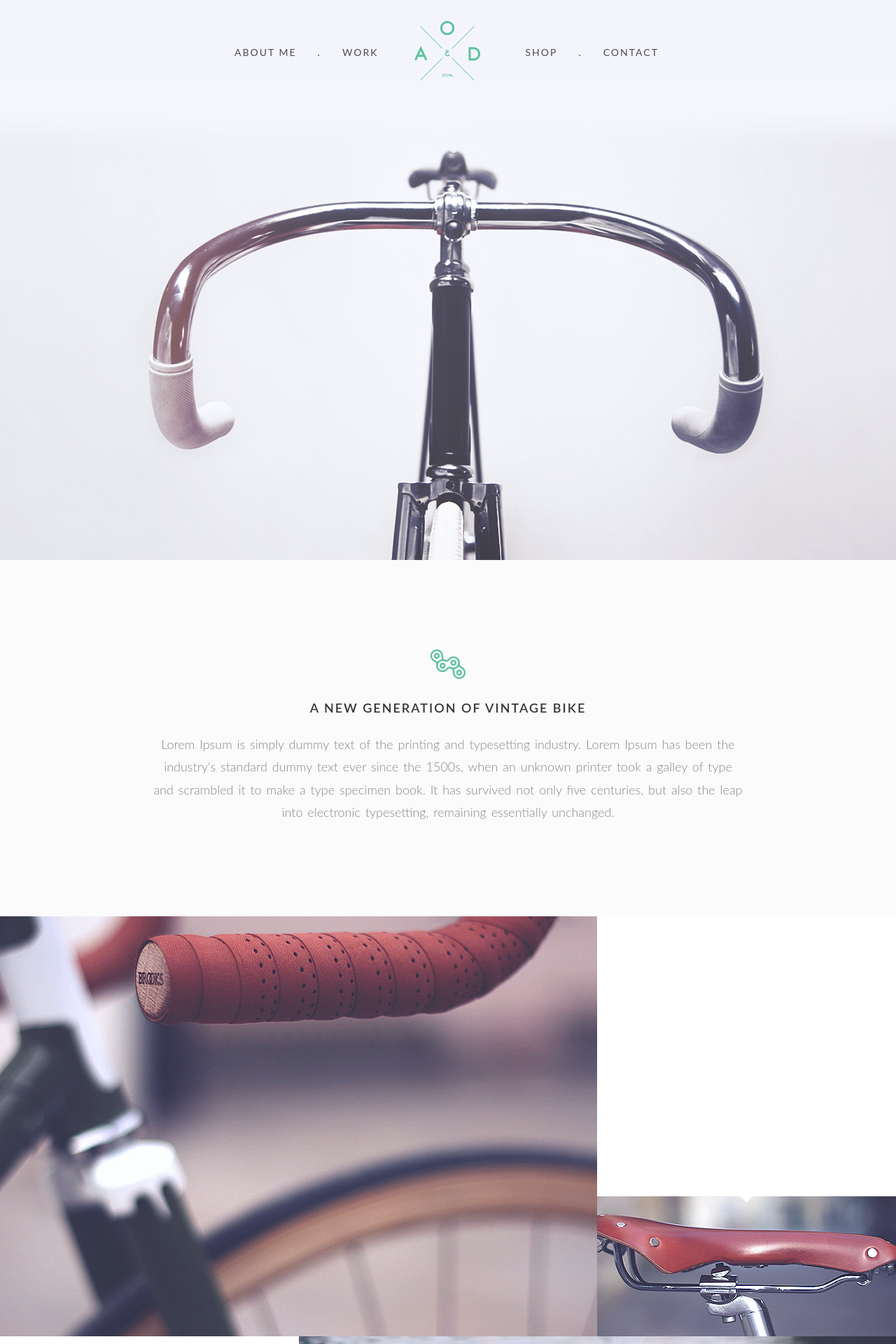
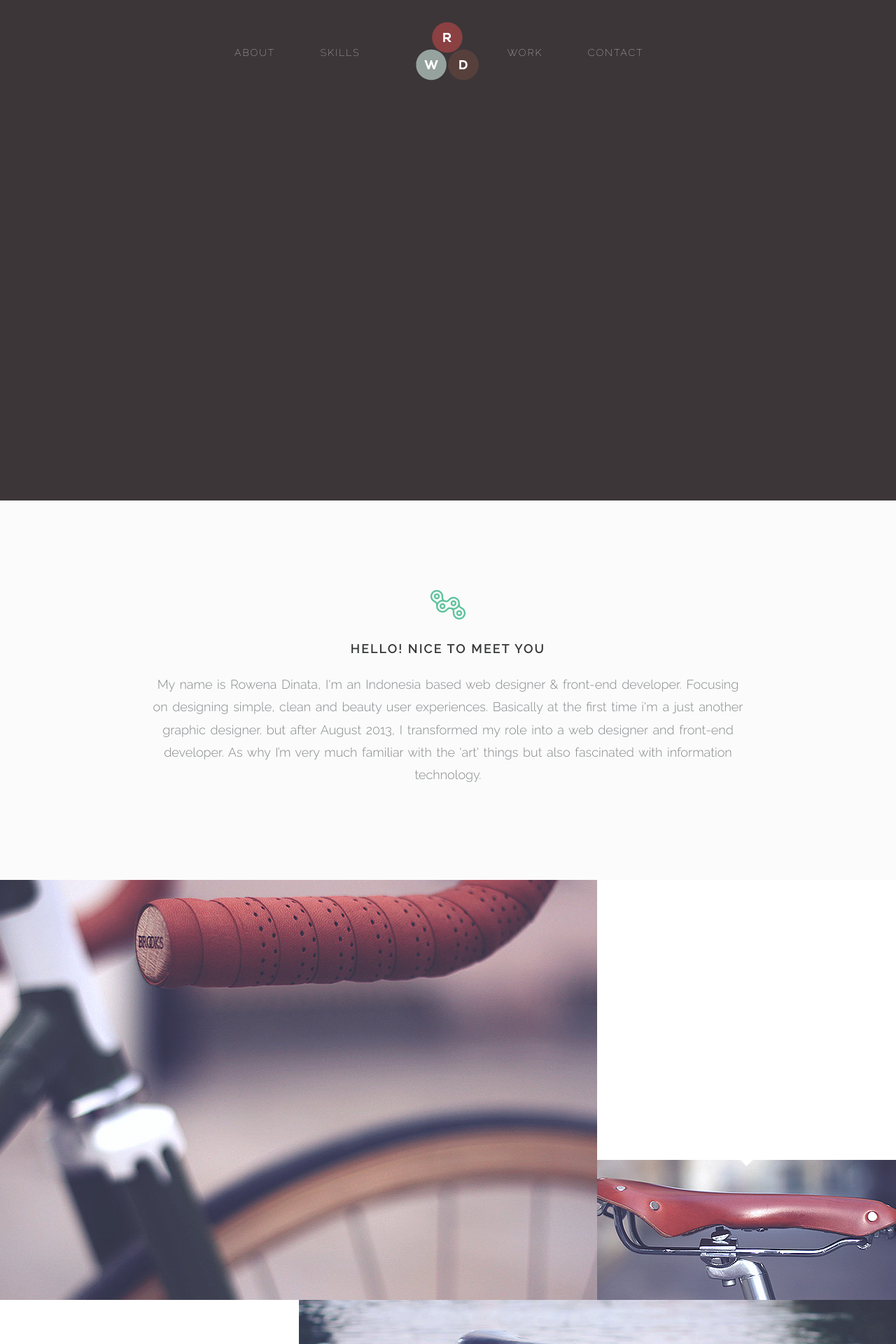
Before and after one commit to rowenadinata/rowenadinata.github.io, a PHP site: page / in a window 1280 px wide. Shown: the top 1920 px of the page at 70% size. Run offline with PHP 8.4, Linux system fonts and the light colour scheme; some libraries are stand-ins or nearby versions.

Commit message:
added content January 25

```diff
--- a/css/queries.css
+++ b/css/queries.css
@@ -28,6 +28,6 @@ CSS Queries
 @media only screen and (max-width:1200px) {
     nav { border-bottom: 0; }
     nav ul { display: none; height: auto; }
-    .pullcontainer { width: 100%; text-align: right; padding: 20px 20px 0 0; }
-    .pullcontainer a#pull { display: block; width: 100%; color: #242a2c; }
+    .pullcontainer { width: 100%; text-align: right; padding: 54px 40px 0 0; }
+    .pullcontainer a#pull { display: block; width: 100%; color: #fff; }
 }
--- a/css/styles.css
+++ b/css/styles.css
@@ -30,7 +30,7 @@ html { font-size: 100%; /* 1 */
 * elements. */
 html, button, input, select, textarea { font-family: sans-serif; }
 /* * Addresses margins handled incorrectly in IE 6/7. */
-body { margin: 0; font-family: 'Lato', sans-serif; overflow-x: hidden; }
+body { margin: 0; font-family: 'Raleway', sans-serif; overflow-x: hidden; }
 html, body { width: auto !important; overflow-x: hidden !important; }
 /* ==========================================================================
 Links
@@ -39,7 +39,7 @@ Links
 
 a:focus { outline: thin dotted; }
 /* * Improves readability when focused and also mouse hovered in all browsers. */
-a:active, a:hover { outline: 0; }
+a:active, a:hover { outline: 0; color: #d1d2d3;	}
 /* ==========================================================================
 Typography
 ========================================================================== */
@@ -192,17 +192,17 @@ User Styles
 .clearfix { *zoom: 1; }
 .pullcontainer a#pull { display: none; }
 a { color: #282f35; -webkit-transition: all .25s ease; -moz-transition: all .25s ease; -ms-transition: all .25s ease; -o-transition: all .25s ease; transition: all .25s ease; }
-a:hover { color: #64c29e; text-decoration: none; }
+a:hover { color: #d1d2d3; text-decoration: none; }
 p { text-align: center; font-size: 14px; color: #848789; font-weight: 300; word-spacing: 2px; line-height: 1.8em; margin-top: 25px; }
 p.text-intro { font-size: 18px; }
-.hero { background: url(../img/hero-bg.jpg) no-repeat top center #f4f5fc; -webkit-background-size: cover; -moz-background-size: cover; -o-background-size: cover; background-size: cover; height: 685px; }
+.hero { background-color: #3c3638; -webkit-background-size: cover; -moz-background-size: cover; -o-background-size: cover; background-size: cover; height: 600px; }
 nav { height: 85px; margin-top: 30px; position: relative; }
 .logo-holder { background: url(../img/main-logo.png) no-repeat center center; width: 94px; height: 85px; position: absolute; top: 0; left: 327px; }
 .responsive-logo { display: hidden; }
-header { background-color: #f4f5fc; }
+header { background-color: #3c3638; }
 header ul { padding-top: 35px; }
 header ul li { list-style: none; float: left; text-transform: uppercase; letter-spacing: 2px; }
-header ul li a { display: block; margin: 0 30px; color: #4d4959; }
+header ul li a { display: block; margin: 0 30px; color: #fff; font-weight: 100; }
 .r_spacer { margin-right: 180px; }
 .intro { padding: 115px 0; background-color: #fbfbfb; }
 .section-1 { background: url(../img/left-box-1.jpg) no-repeat center center; -webkit-background-size: cover; -moz-background-size: cover; -o-background-size: cover; background-size: cover; height: 600px; position: relative; }
--- a/index.html
+++ b/index.html
@@ -3,6 +3,7 @@
 	<head>
 		<meta charset="utf-8">
 		<meta http-equiv="X-UA-Compatible" content="IE=edge">
+		<meta name="description" content="Personal Website">
 		<meta name="viewport" content="width=device-width, initial-scale=1">
 		<title>Rowena Dinata | Personal Site</title>
 		<!-- Bootstrap -->
@@ -34,10 +35,10 @@
 						<nav>
 							<div class="logo-holder"></div>
 							<ul class="clearfix">
-								<li><a href="#about">About Me</a></li>
+								<li><a href="#about">About</a></li>
 								<li class="dot">.</li>
-								<li><a href="#work" class="r_spacer">Work</a></li>
-								<li><a href="#shop">Shop</a></li>
+								<li><a href="#skills" class="r_spacer">Skills</a></li>
+								<li><a href="#work">Work</a></li>
 								<li class="dot">.</li>
 								<li><a href="#contact">Contact</a></li>
 							</ul>
@@ -50,19 +51,19 @@
 		<div class="container-fluid intro" id="about">
 			<div class="row">
 				<div class="col-md-8 col-md-offset-2">
-					<h1 class="chain">A new generation of vintage bike</h1>
-					<p class="text-intro">Lorem Ipsum is simply dummy text of the printing and typesetting industry. Lorem Ipsum has been the industry's standard dummy text ever since the 1500s, when an unknown printer took a galley of type and scrambled it to make a type specimen book. It has survived not only five centuries, but also the leap into electronic typesetting, remaining essentially unchanged.</p>
+					<h1 class="chain">Hello! Nice to meet you</h1>
+					<p class="text-intro">My name is Rowena Dinata, I'm an Indonesia based web designer & front-end developer. Focusing on designing simple, clean and beauty user experiences. Basically at the first time i'm a just another graphic designer. but after August 2013, I transformed my role into a web designer and front-end developer. As why I’m very much familiar with the 'art' things but also fascinated with information technology.</p>
 				</div>
 			</div>
 		</div>
 		<div class="container-fluid">
 			<div class="row">
-				<div class="col-md-8 section-1 nopadding" id="work">
+				<div class="col-md-8 section-1 nopadding" id="skills">
 					<div class="logo-1 wp1"></div>
 				</div>
 				<div class="col-md-4 section-text nopadding">
 					<div class="wp4">
-						<h2 class="frame">Vintage Oliva</h2>
+						<h2 class="frame">HTML</h2>
 						<p>Lorem Ipsum is simply dummy text of the printing and typesetting industry. Lorem Ipsum has been the industry's standard dummy text ever since the 1500s, when an unknown printer took a galley of type and scrambled it to make a type specimen book. It has survived.</p>
 						<div class="thin-sep"></div>
 					</div>
@@ -74,7 +75,7 @@
 			<div class="row">
 				<div class="col-md-4 section-text nopadding">
 					<div class="wp5">
-						<h2 class="mech">La Boriosa</h2>
+						<h2 class="mech">CSS</h2>
 						<p>Lorem Ipsum is simply dummy text of the printing and typesetting industry. Lorem Ipsum has been the industry's standard dummy text ever since the 1500s, when an unknown printer took a galley of type and scrambled it to make a type specimen book. It has survived.</p>
 						<div class="thin-sep"></div>
 					</div>
@@ -94,7 +95,7 @@
 				</div>
 				<div class="col-md-4 section-text nopadding">
 					<div class="wp6">
-						<h2 class="front-frame">Retrò Bike - M. Hulot</h2>
+						<h2 class="front-frame">JQUERY</h2>
 						<p>Lorem Ipsum is simply dummy text of the printing and typesetting industry. Lorem Ipsum has been the industry's standard dummy text ever since the 1500s, when an unknown printer took a galley of type and scrambled it to make a type specimen book. It has survived.</p>
 						<div class="thin-sep"></div>
 					</div>
@@ -138,7 +139,7 @@
 				</div>
 			</div>
 		</section>
-		<div class="container-fluid" id="shop">
+		<div class="container-fluid" id="work">
 			<div class="row">
 				<div id="effect" class="effects clearfix">
 					<div class="col-md-4 left nopadding">
@@ -228,7 +229,7 @@
 			<div class="container-fluid">
 				<div class="row">
 					<div class="col-md-4 col-md-offset-4">
-						<a href="#" class="shop-btn">Discover The Shop</a>
+						<a href="#" class="shop-btn">Grab my portfolio</a>
 					</div>
 				</div>
 			</div>
@@ -250,10 +251,7 @@
 			<div class="container">
 				<div class="row">
 					<div class="col-md-4 footer-leftcol">
-						<p><span class="bold-16p">AOD New York</span><br>
-						2250 Lexington Avenue<br>
-						New York, NY 10035 - <a href="#">info@domain.com</a>
-						</p>
+
 					</div>
 					<div class="col-md-4 footer-midcol">
 						<ul>
@@ -264,8 +262,7 @@
 						<div class="clearfix"></div>
 					</div>
 					<div class="col-md-4 footer-rightcol">
-						<p>Designed by <a href="#"><img src="img/yebo-icon.png" alt="Yebo Logo"></a></p>
-						<p class="nopadding">Developed by <a href="http://www.peterfinlan.com/">Peter Finlan</a></p>
+
 					</div>
 				</div>
 			</div>
```
Also changed, not shown: img/hero-bg.svg (added), img/main-logo.png.
